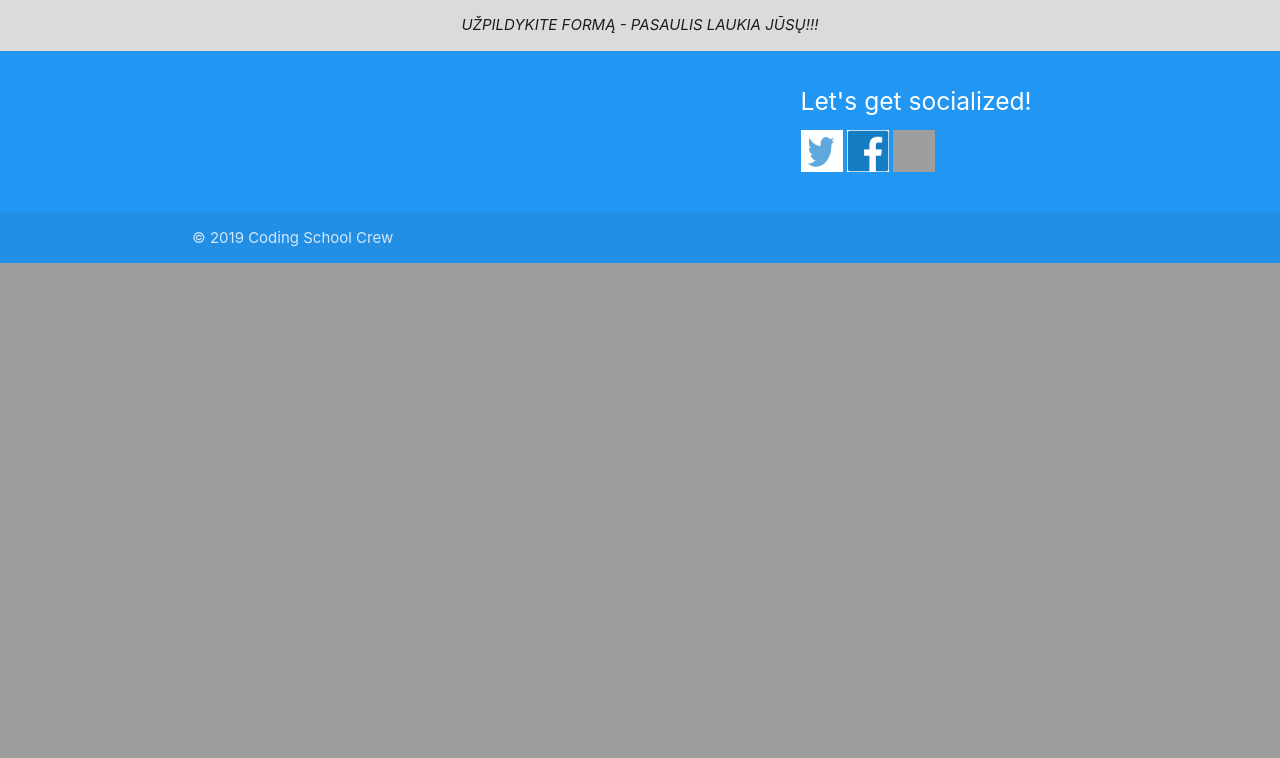
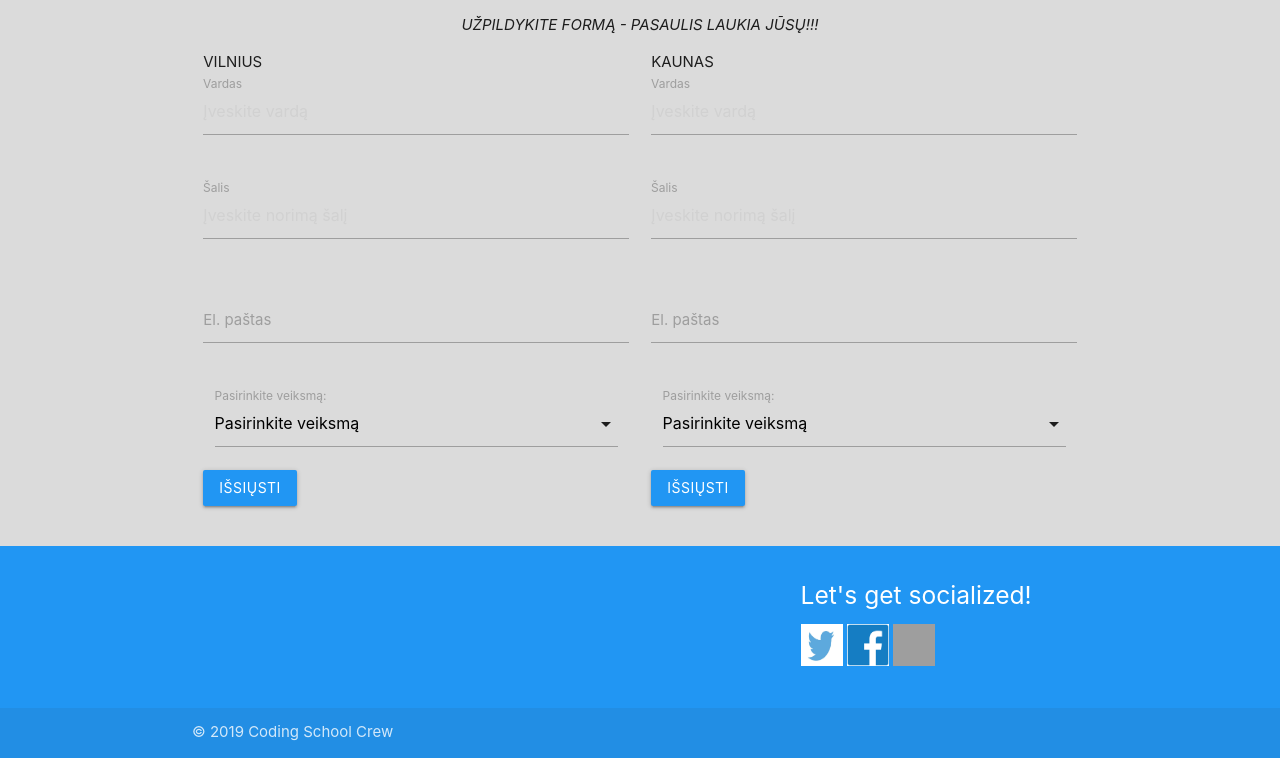
Before and after one commit to nikis91/lenovo-issikrove, a PHP site: page /susisiekime.php in a window 1280 px wide. Shown: the part 796-1554 px from the top of the page. Before the commit the page ends 1059 px from the top, so only its background shows below. Run offline with PHP 8.4, Linux system fonts and the light colour scheme; grey boxes are pictures that could not be loaded.

Commit message:
tipo paskutinis

```diff
--- a/script/script.js
+++ b/script/script.js
@@ -14,3 +14,8 @@ $(document).ready(function(){
 
 });
 $('.dropdown-trigger').dropdown();
+
+$(document).ready(function(){
+    $('select').formSelect();
+    $('select').material_select();
+  });
--- a/susisiekime.php
+++ b/susisiekime.php
@@ -7,6 +7,9 @@
 
 		include "head-settings.php";
 	?>
+
+
+
 
 </head>
 <body>
@@ -45,70 +48,89 @@
 			</div>
 	</div>
 
-	 <!-- <div class="row">
+  <h2>Užsakymo forma</h2>
+  <p class="center-align">UŽPILDYKITE FORMĄ - PASAULIS LAUKIA JŪSŲ!!!</p>
+
+	<div class="row">
       <div class="col s6">
 
-      	6-columns (one-half)
+      	VILNIUS
+
+        <div class="row">
+    <form class="col s12">
+      <div class="row">
+        <div class="input-field col s12">
+          <input placeholder="Įveskite vardą" id="first_name" type="text" class="validate">
+          <label for="first_name">Vardas</label>
+        </div>
+        </div>
+      <div class="row">
+        <div class="input-field col s12">
+          <input placeholder="Įveskite norimą šalį" id="salis" type="text" class="validate">
+          <label for="password">Šalis</label>
+        </div>
+      </div>
+      <div class="row">
+        <div class="input-field col s12">
+          <input id="email" type="email" class="validate">
+          <label for="email">El. paštas</label>
+        </div>
+      </div>
+      <div class="input-field col s12">
+    <select>
+      <option value="" disabled selected>Pasirinkite veiksmą</option>
+      <option value="1">Padaryti užsakymą</option>
+      <option value="2">Užsiregistruoti konsultacijai</option>
+      <option value="3">Palikti atsiliepimą</option>
+    </select>
+    <label>Pasirinkite veiksmą:</label>
+  </div>
+  <a class="waves-effect waves-light btn color blue">Išsiųsti</a>
+    </form>
+  </div>
+
+
 
       </div>
       <div class="col s6">
 
-     	 6-columns (one-half)
+     	 KAUNAS
 
-      </div>
-    </div> -->
-
-
-
-<h2>Užsakymo forma</h2>
-<p class="center-align">UŽPILDYKITE FORMĄ - PASAULIS LAUKIA JŪSŲ!!!</p>
-
-
-
-<!-- <div class="container2">
-  <form action="/action_page.php">
        <div class="row">
-      <div class="col-25">
-        <label for="fname">Vardas</label>
-      </div>
-      <div class="col-75">
-        <input type="text" id="fname" name="vardas" placeholder="Įveskite vardą..">
+    <form class="col s12">
+      <div class="row">
+        <div class="input-field col s12">
+          <input placeholder="Įveskite vardą" id="first_name" type="text" class="validate">
+          <label for="first_name">Vardas</label>
         </div>
         </div>
       <div class="row">
-      <div class="col-25">
-        <label for="lname">El. paštas (ne paštetas)</label>
-      </div>
-      <div class="col-75">
-        <input type="text" id="lname" name="pastas" placeholder="Įveskite el. paštą..">
+        <div class="input-field col s12">
+          <input placeholder="Įveskite norimą šalį" id="salis" type="text" class="validate">
+          <label for="password">Šalis</label>
         </div>
       </div>
       <div class="row">
-      <div class="col-25">
-        <label for="country">Pasirinkite veiksmą</label>
-      </div>
-      <div class="col-75">
-        <select id="veiksmas" name="veiksmas">
-          <option value="uzsakyti">Padaryti užsakymą</option>
-          <option value="konsultacija">Užsiregistruoti konsultacijai</option>
-          <option value="atsiliepimas">Palikti atsiliepimą</option>
-        </select>
+        <div class="input-field col s12">
+          <input id="email" type="email" class="validate">
+          <label for="email">El. paštas</label>
         </div>
       </div>
-    <div class="row">
-      <div class="col-25">
-        <label for="subject">Subject</label>
+      <div class="input-field col s12">
+    <select>
+      <option value="" disabled selected>Pasirinkite veiksmą</option>
+      <option value="1">Padaryti užsakymą</option>
+      <option value="2">Užsiregistruoti konsultacijai</option>
+      <option value="3">Palikti atsiliepimą</option>
+    </select>
+      <label>Pasirinkite veiksmą:</label>
       </div>
-      <div class="col-75">
-        <textarea id="subject" name="subject" placeholder="Write something.." style="height:200px"></textarea>
+      <a class="waves-effect waves-light btn color blue">Išsiųsti</a>
+    </form>
+  </div>
+
       </div>
   </div>
-    <div class="row">
-      <input type="submit" value="Submit">
-    </div>
-  </form>
-</div>
-	 -->
 
 
 
```
Lines whose indentation alone changed are shown as unchanged.
